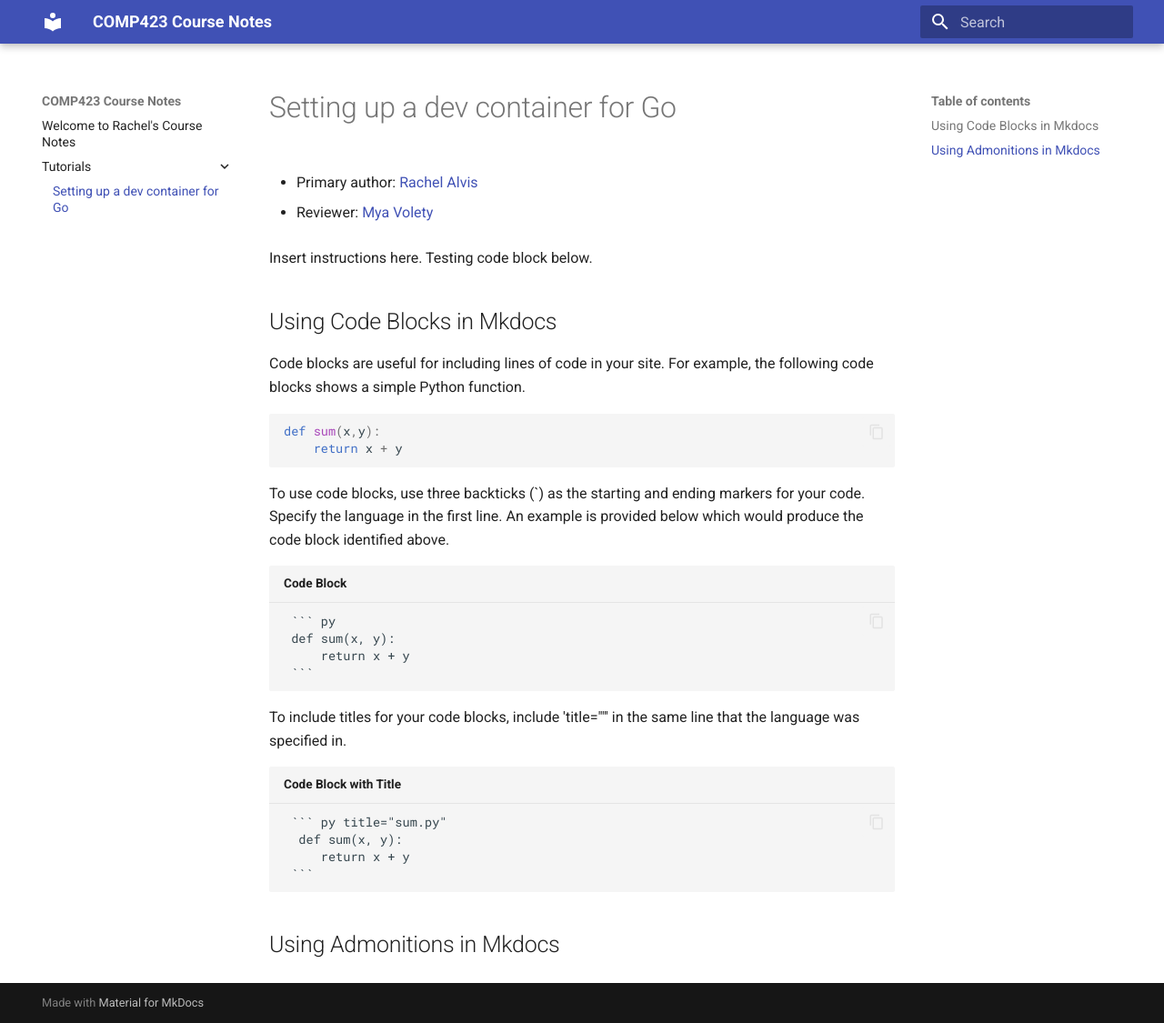
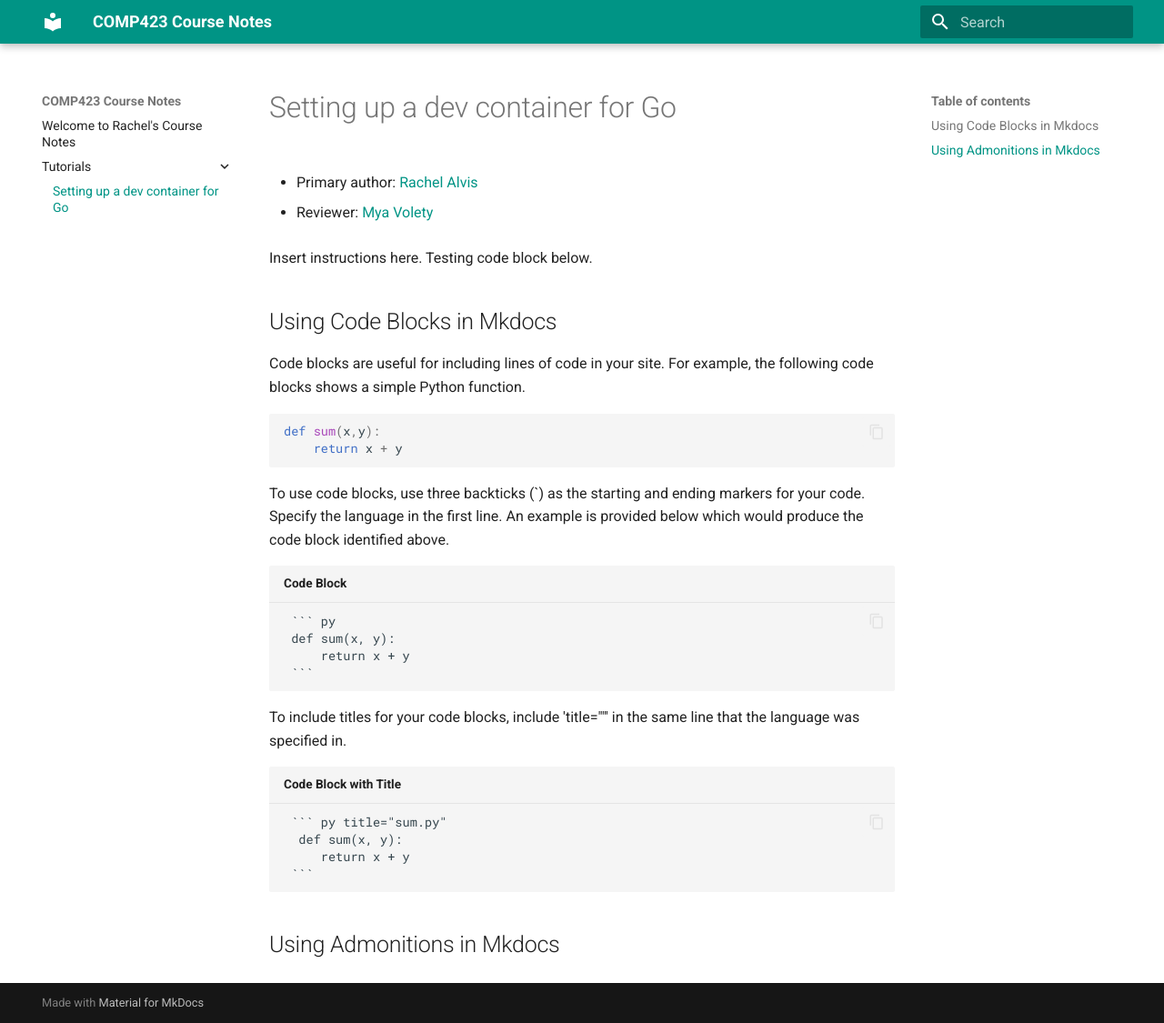
Before and after one commit to rcalvis/comp423-course-notes, an MkDocs documentation site: the page built from docs/tutorials/go-setup.md, in a window 1280 px wide and 1125 px high. Shown: the whole window at 91% size. Built offline with MkDocs 1.6.1 and Material for MkDocs 9.7.7, drawn with Linux system fonts in a browser that asks for light colours.

Commit message:
Changed theme settings

```diff
--- a/mkdocs.yml
+++ b/mkdocs.yml
@@ -3,6 +3,11 @@ theme:
   name: material
   features:
     - content.code.copy
+  palette:
+    primary: teal
+    accent: cyan
+    theme: default
+
 
 markdown_extensions:
   - pymdownx.highlight:
```
